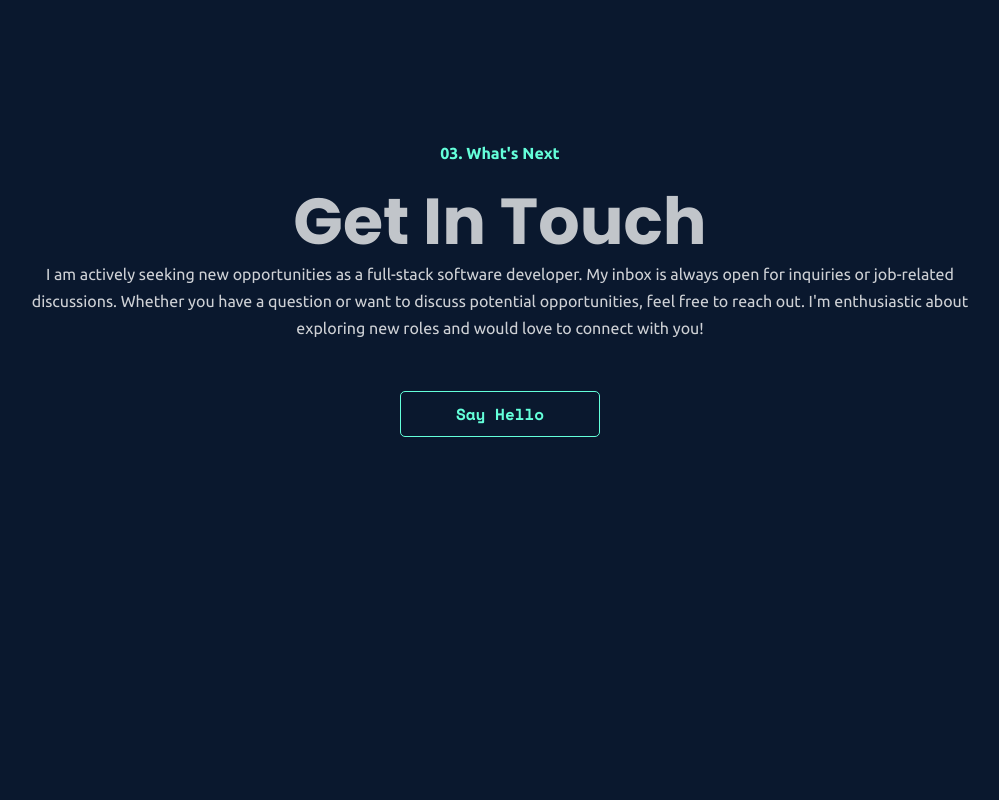
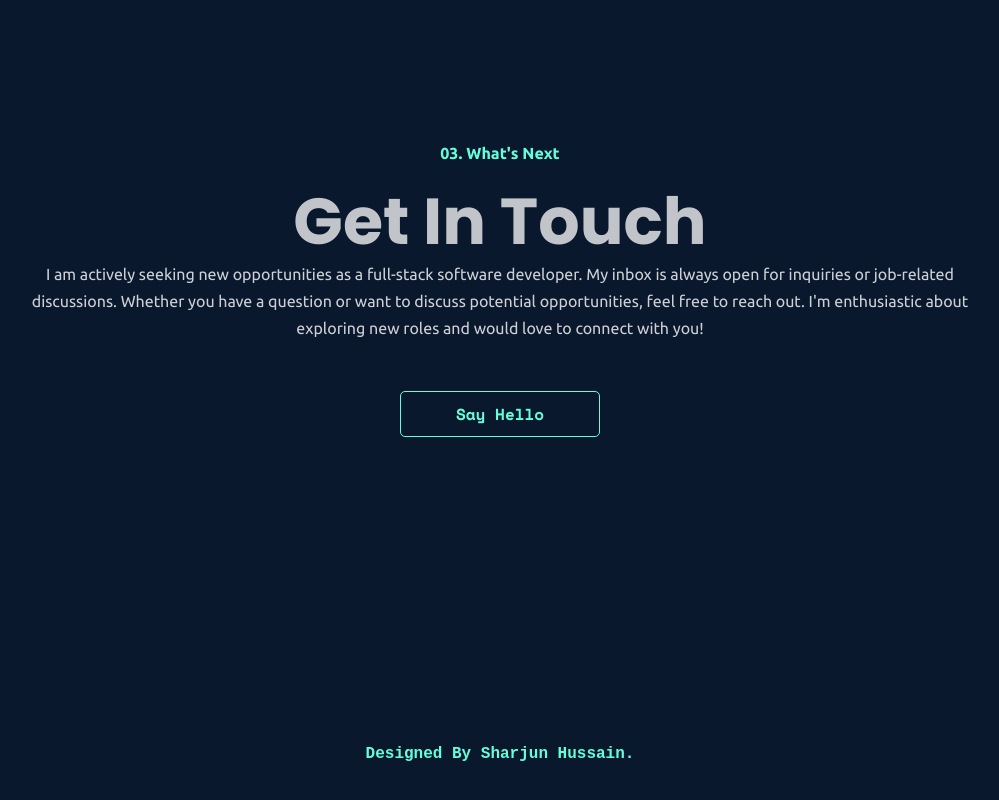
Before and after one commit to Sharjun-Hussain/Portfolio-Sharjun-Hussain, a React (Vite) app: page / in a window 1280 px wide. Shown: the part 2820-3620 px from the top of the page, without its empty margins (140-1139 px from the left). Before the commit the page ends 3562 px from the top, so only its background shows below. Built offline with nearby package versions, Linux system fonts and the light colour scheme.

Commit message:
Edit more  Contact Component

```diff
--- a/src/App.css
+++ b/src/App.css
@@ -300,6 +300,11 @@ transform: translateY(10px);
   opacity: 0.8;
 }
 
+.footer{
+  font-size: 16px;
+  font-family: monospace;
+}
+
 
 @media screen and (max-width: 1023px) and (orientation: portrait) {
   * {
--- a/src/Components/Contact.jsx
+++ b/src/Components/Contact.jsx
@@ -6,14 +6,16 @@ import { Col, Container, Row } from "react-bootstrap";
 
 const Contact = () => {
   return (
-    <div className="contact-section">
+    <div >
+      <div className="contact-section">
       <motion.div
         initial={{ opacity: 0, y: 0 }}
         whileInView={{ opacity: 1, y: -20 }}
         transition={{ duration: 1 }}
+
       >
         {/* <div>Side element</div> */}
-        <Container id="contact">
+        <Container id="contact" >
           <Row>
             <Col>
               <div className="heading text-center  ">
@@ -45,10 +47,16 @@ const Contact = () => {
           </div>
 
           <div className="pt-5 d-flex  justify-content-center ">
-            <a className="button">Say Hello</a>
+            <a className="button" href="mailto:mrjoon005@gmail.com">Say Hello</a>
           </div>
         </Row>
       </Container>
+      </div>
+
+     <div className="footer d-flex justify-content-center pb-5">
+        Designed By Sharjun Hussain.
+
+     </div>
     </div>
   );
 };
```
